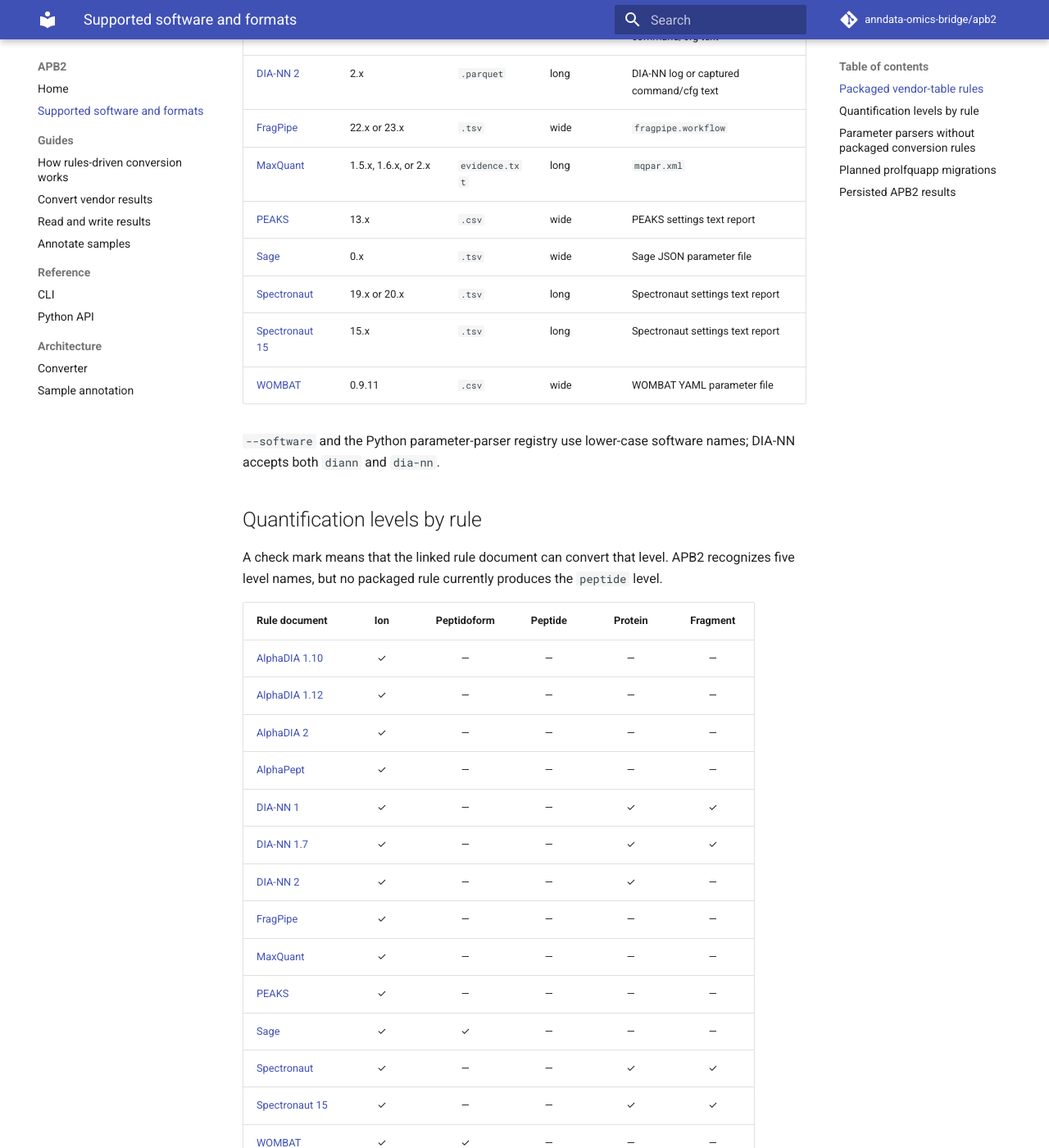
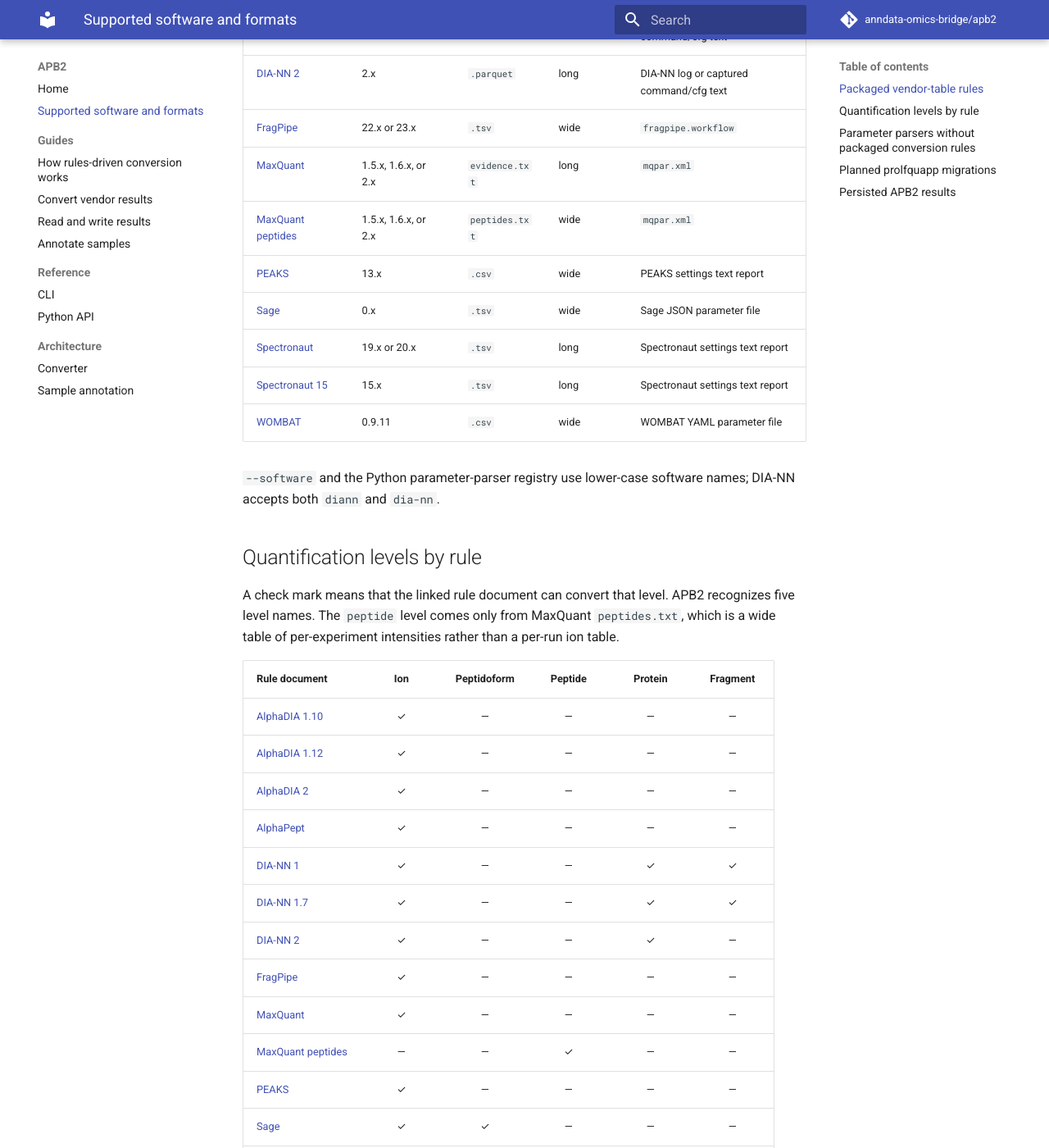
Before and after one commit to anndata-omics-bridge/apb2, an MkDocs documentation site: the page built from docs/supported_software.md, in a window 1280 px wide and 1400 px high, scrolled down 727 px. Shown: the whole window at 82% size. Built offline with MkDocs 1.6.1 and Material for MkDocs 9.7.7, drawn with Linux system fonts in a browser that asks for light colours; comment, search, counter and statistics services are not loaded; some of the changed text lies outside the part shown.

Commit message:
feat: package a MaxQuant peptides.txt rule at the peptide level
peptides.txt is not a malformed evidence.txt. It is a wide table with one
Intensity <experiment> column per experiment, and optionally one
LFQ intensity <experiment> column, so it carries a different quantification
level rather than a different shape of the same one. This is the first
packaged rule to produce the peptide level.

Peptide identity is the stripped Sequence, already a valid ProForma string
for an unmodified peptide, so the rule declares no modifications block.
Score and PEP carry literal NaN tokens in real exports and are therefore
kept as authored text rather than typed numeric.

Sample identity is the experiment, not the raw file, so evidence.txt and
peptides.txt from one search are not interchangeable inputs: the directLFQ
tissue dataset gives 324 observations from evidence.txt and 9 here.

Verified on five real peptides.txt from the directLFQ corpus, from
12x999 up to 1622x43205, and through apb-aggregate peptide -> protein.

```diff
--- a/docs/supported_software.md
+++ b/docs/supported_software.md
@@ -20,6 +20,7 @@
 | [DIA-NN 2](https://github.com/anndata-omics-bridge/apb2/blob/main/src/apb2/parserV2/vendor_parse_rules/documents/diann/v2/rules.json) | 2.x | `.parquet` | long | DIA-NN log or captured command/cfg text |
 | [FragPipe](https://github.com/anndata-omics-bridge/apb2/blob/main/src/apb2/parserV2/vendor_parse_rules/documents/fragpipe/rules.json) | 22.x or 23.x | `.tsv` | wide | `fragpipe.workflow` |
 | [MaxQuant](https://github.com/anndata-omics-bridge/apb2/blob/main/src/apb2/parserV2/vendor_parse_rules/documents/maxquant/rules.json) | 1.5.x, 1.6.x, or 2.x | `evidence.txt` | long | `mqpar.xml` |
+| [MaxQuant peptides](https://github.com/anndata-omics-bridge/apb2/blob/main/src/apb2/parserV2/vendor_parse_rules/documents/maxquant_peptides/rules.json) | 1.5.x, 1.6.x, or 2.x | `peptides.txt` | wide | `mqpar.xml` |
 | [PEAKS](https://github.com/anndata-omics-bridge/apb2/blob/main/src/apb2/parserV2/vendor_parse_rules/documents/peaks/rules.json) | 13.x | `.csv` | wide | PEAKS settings text report |
 | [Sage](https://github.com/anndata-omics-bridge/apb2/blob/main/src/apb2/parserV2/vendor_parse_rules/documents/sage/rules.json) | 0.x | `.tsv` | wide | Sage JSON parameter file |
 | [Spectronaut](https://github.com/anndata-omics-bridge/apb2/blob/main/src/apb2/parserV2/vendor_parse_rules/documents/spectronaut/rules.json) | 19.x or 20.x | `.tsv` | long | Spectronaut settings text report |
@@ -31,8 +32,7 @@
 
 ## Quantification levels by rule
 
-A check mark means that the linked rule document can convert that level. APB2 recognizes five
-level names, but no packaged rule currently produces the `peptide` level.
+A check mark means that the linked rule document can convert that level. APB2 recognizes five level names. The `peptide` level comes only from MaxQuant `peptides.txt`, which is a wide table of per-experiment intensities rather than a per-run ion table.
 
 | Rule document | Ion | Peptidoform | Peptide | Protein | Fragment |
 | --- | :---: | :---: | :---: | :---: | :---: |
@@ -45,6 +45,7 @@
 | [DIA-NN 2](https://github.com/anndata-omics-bridge/apb2/blob/main/src/apb2/parserV2/vendor_parse_rules/documents/diann/v2/rules.json) | ✓ | — | — | ✓ | — |
 | [FragPipe](https://github.com/anndata-omics-bridge/apb2/blob/main/src/apb2/parserV2/vendor_parse_rules/documents/fragpipe/rules.json) | ✓ | — | — | — | — |
 | [MaxQuant](https://github.com/anndata-omics-bridge/apb2/blob/main/src/apb2/parserV2/vendor_parse_rules/documents/maxquant/rules.json) | ✓ | — | — | — | — |
+| [MaxQuant peptides](https://github.com/anndata-omics-bridge/apb2/blob/main/src/apb2/parserV2/vendor_parse_rules/documents/maxquant_peptides/rules.json) | — | — | ✓ | — | — |
 | [PEAKS](https://github.com/anndata-omics-bridge/apb2/blob/main/src/apb2/parserV2/vendor_parse_rules/documents/peaks/rules.json) | ✓ | — | — | — | — |
 | [Sage](https://github.com/anndata-omics-bridge/apb2/blob/main/src/apb2/parserV2/vendor_parse_rules/documents/sage/rules.json) | ✓ | ✓ | — | — | — |
 | [Spectronaut](https://github.com/anndata-omics-bridge/apb2/blob/main/src/apb2/parserV2/vendor_parse_rules/documents/spectronaut/rules.json) | ✓ | — | — | ✓ | ✓ |
@@ -83,7 +84,7 @@
 | --- | --- | --- | --- | --- | --- |
 | prolfquapp | DIA-NN | `report.tsv`, `diann-output.tsv`, or `report.parquet`; FASTA | protein or peptide | [`preprocess_DIANN()`](https://github.com/prolfqua/prolfquapp/blob/master/R/preprocess_DIANN.R#L210) | DIA-NN 1.x and 2.x tables are packaged; peptide-mode parity remains |
 | prolfquapp | FragPipe TMT | `psm.tsv`; FASTA | protein or peptide | [`preprocess_FP_PSM()`](https://github.com/prolfqua/prolfquapp/blob/master/R/preprocess_FP_PSM.R#L511) | a different FragPipe TSV rule exists; PSM/TMT parity is not yet claimed |
-| prolfquapp | MaxQuant | `peptides.txt`; FASTA | protein or peptide | [`preprocess_MQ_peptide()`](https://github.com/prolfqua/prolfquapp/blob/master/R/preprocess_MaxQuant.R#L369) | only `evidence.txt` is currently packaged |
+| prolfquapp | MaxQuant | `peptides.txt`; FASTA | protein or peptide | [`preprocess_MQ_peptide()`](https://github.com/prolfqua/prolfquapp/blob/master/R/preprocess_MaxQuant.R#L369) | both `evidence.txt` and `peptides.txt` are packaged |
 | prolfquapp | MSstats | `msstats*.csv` or `msstats*.tsv`; FASTA | protein or peptide | [`preprocess_MSstats()`](https://github.com/prolfqua/prolfquapp/blob/master/R/preprocess_MSstats.R#L210) | no packaged rule |
 | prolfquapp | FragPipe DIA via MSstats | `msstats*.csv` or `msstats*.tsv`; FASTA | protein or peptide | [`preprocess_MSstats_FPDIA()`](https://github.com/prolfqua/prolfquapp/blob/master/R/preprocess_MSstats.R#L87) | no packaged rule |
 | prolfquapp | Spectronaut BGS | `*BGS Factory Report (Normal).tsv` or `*_Report.tsv`; FASTA | protein or peptide | [`preprocess_BGS()`](https://github.com/prolfqua/prolfquapp/blob/master/R/preprocess_BGS_default.R#L115) | Spectronaut TSV is packaged; BGS and peptide-mode parity remain to be verified |
```
Also changed, not shown: CHANGES.md (+8 -0 lines), 4 other files.
